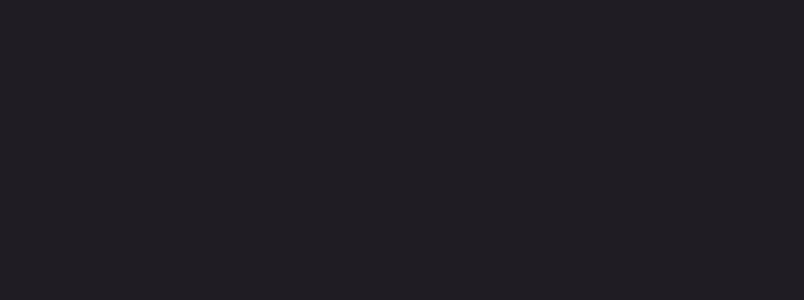
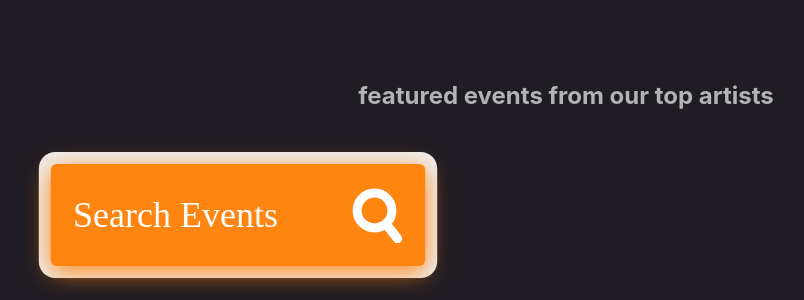
Before and after one commit to natashab161/phase-2-final-project, a React (Create React App) app: page / in a window 1280 px wide. Shown: the part 1255-1555 px from the top of the page, without its empty margins (74-878 px from the left). Before the commit the page ends 800 px from the top, so only its background shows below. Built offline with nearby package versions, Linux system fonts and the light colour scheme; no server answers.

Commit message:
search looking okay, not in final form

```diff
--- a/src/EventCard.jsx
+++ b/src/EventCard.jsx
@@ -25,7 +25,6 @@ function EventCard({ event }) {
             {/* */}
 
         </div>
-
     )
 };
 export default EventCard;
--- a/src/Home.jsx
+++ b/src/Home.jsx
@@ -2,11 +2,13 @@ import React from "react";
 import EventsPage from "./EventsPage";
 import SearchEvents from "./SearchEvents";
 import FeaturedEvents from "./FeaturedEvents";
+import CarouselHeader from "./CarouselHeader";
 
 function Home(){
     return(
         <div>
             <h1>the place to be for local artists and art-lovers to connect and grow</h1>
+            <CarouselHeader />
             <FeaturedEvents />
             <SearchEvents />
             <EventsPage />
--- /dev/null
+++ b/src/SearchBar.css
@@ -0,0 +1,145 @@
+.searchbar {
+  height: 96px;
+}
+
+input[type="text"] {
+  width: 100%;
+  height: 96px;
+  font-size: 60px;
+  line-height: 1;
+  color: #fff;
+  font-family: Nunito;
+  padding: 0;
+  margin: 0;
+  border: 0;
+  background-color: transparent;
+}
+
+input[type="text"]::placeholder {
+    color: #fff;
+}
+
+#cover {
+  position: relative;
+  width: 550px;
+  padding: 37px;
+  background-color: #ff8511;
+  border-radius: 10px;
+  box-shadow: 0 10px 40px #ff8511, 0 0 0 20px #ffffffeb;
+  transform: scale(0.6);
+}
+
+.searchOuterCell{
+  display: table;
+  width: 100%;
+}
+
+.td {
+  display: table-cell;
+  vertical-align: middle;
+}
+
+#s-cover {
+  width: 1px;
+  padding-left: 35px;
+}
+
+button {
+  position: relative;
+  display: block;
+  width: 84px;
+  height: 96px;
+  cursor: pointer;
+  color: #fff;
+  font-family: Nunito;
+  padding: 0;
+  margin: 0;
+  border: 0;
+  background-color: transparent;
+}
+
+#s-circle {
+  position: relative;
+  top: -8px;
+  left: 0;
+  width: 43px;
+  height: 43px;
+  margin-top: 0;
+  border-width: 15px;
+  border: 15px solid #fff;
+  background-color: transparent;
+  border-radius: 50%;
+  transition: 0.5s ease all;
+}
+
+button span {
+  position: absolute;
+  top: 68px;
+  left: 43px;
+  display: block;
+  width: 45px;
+  height: 15px;
+  background-color: transparent;
+  border-radius: 10px;
+  transform: rotateZ(52deg);
+  transition: 0.5s ease all;
+}
+
+button span:before,
+button span:after {
+  content: "";
+  position: absolute;
+  bottom: 0;
+  right: 0;
+  width: 45px;
+  height: 15px;
+  background-color: #fff;
+  border-radius: 10px;
+  transform: rotateZ(0);
+}
+
+/* Responsive CSS */
+@media only screen and (max-width: 768px) {
+  .searchbar {
+    height: auto;
+  }
+
+  input[type="text"] {
+    font-size: 36px;
+    height: 72px;
+  }
+
+  #cover {
+    width: 100%;
+    padding: 20px;
+    transform: scale(1);
+  }
+
+  #s-cover {
+    display: none;
+  }
+
+  button {
+    width: 60px;
+    height: 72px;
+  }
+
+  #s-circle {
+    width: 33px;
+    height: 33px;
+    border-width: 10px;
+  }
+
+  button span {
+    top: 53px;
+    left: 30px;
+    width: 30px;
+    height: 10px;
+  }
+
+  button span:before,
+  button span:after {
+    width: 30px;
+    height: 10px;
+  }
+}
--- a/src/SearchEvents.jsx
+++ b/src/SearchEvents.jsx
@@ -1,19 +1,35 @@
-import React from "react";
-import EventCard from "./EventCard";
+import React, {useState} from "react";
+import './SearchBar.css';
 
 function SearchEvents({ searchInput, onSearch }) {
+    const [inputValue, setInputValue]  = useState(searchInput);
+
+    const handleSubmit = (e) => {
+      e.preventDefault();
+      onSearch(inputValue);
+    }
+
     return (
-    <div className="searchbar">
-      <label htmlFor="search">Find an event near you</label>
+      <div id="cover">
+        <form className="searchbar" onSubmit={handleSubmit}>
+          <div className="searchOuterCell">
+            <div className="td"> {/* for some reason this class name is effecting the actual styling, even when the corresponding css pointer is correct */}
               <input
-        value={searchInput}
                 type="text"
-        id="search"
-        placeholder="Type a category to search..."
-        onChange={(e) => onSearch(e.target.value)}
+                placeholder="Search Events"
+                value={inputValue}
+                onChange={(e) => setInputValue(e.target.value)}
               />
+            </div>
+            <div className="td" id="s-cover">
+              <button type="submit">
+                <div id="s-circle"></div>
+                <span></span>
+              </button>
+            </div>
+          </div>
+        </form>
       </div>
     );
   }
-
 export default SearchEvents;
```
Lines whose indentation alone changed are shown as unchanged.
